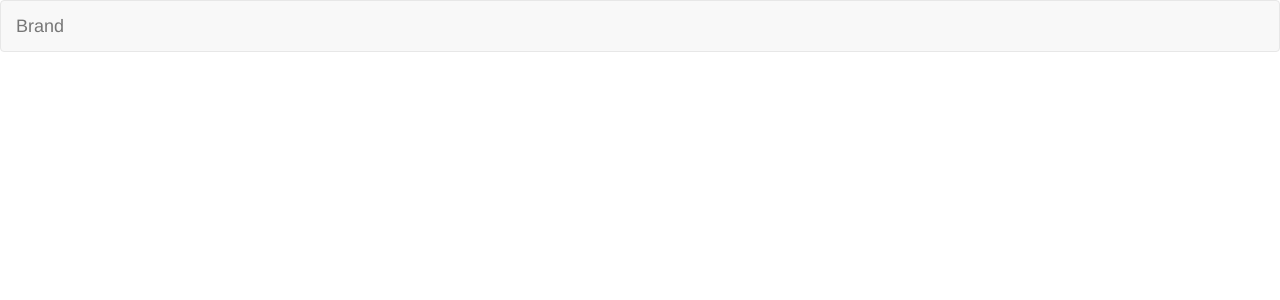
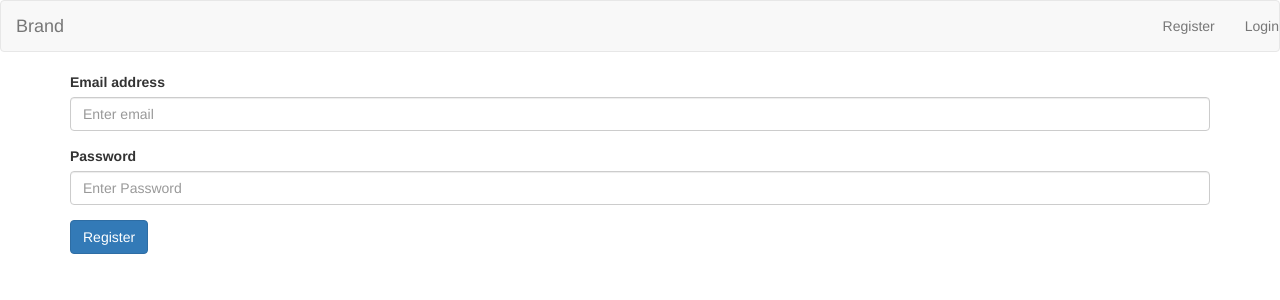
Before and after one commit to khushbu91/angular4sampleapp, an Angular app: page /signup in a window 1280 px wide. Before the commit this address led to /. Shown: the top 300 px of the page. Built offline with nearby package versions, Linux system fonts and the light colour scheme.

Commit message:
header-signin-signup::done

```diff
--- a/src/app/app-routing.module.ts
+++ b/src/app/app-routing.module.ts
@@ -7,6 +7,9 @@ import { SigninComponent } from './signin/signin.component';
 const routes: Routes = [
 	{	path : 'signin',
 		component : SigninComponent
+	},
+	{	path : 'signup',
+		component : SignupComponent
 	}
 ];
 
--- a/src/app/app.component.ts
+++ b/src/app/app.component.ts
@@ -2,7 +2,7 @@ import { Component } from '@angular/core';
 
 @Component({
   selector: 'app-root',
-  template: '<router-outlet></router-outlet>'
+  template: '<app-header></app-header><router-outlet></router-outlet>'
 })
 export class AppComponent {
 
--- a/src/app/app.module.ts
+++ b/src/app/app.module.ts
@@ -2,16 +2,19 @@ import { BrowserModule } from '@angular/platform-browser';
 import { NgModule } from '@angular/core';
 import { HttpModule} from '@angular/http';
 import { AppRoutingModule }  from './app-routing.module';
+
 
 import {ReactiveFormsModule} from '@angular/forms';
 
 
 import { AppComponent } from './app.component';
 import { SignupComponent } from './signup/signup.component';
+import { HeaderComponent } from './header/header.component';
 import { SigninComponent } from './signin/signin.component';
 import {User} from './user'
 
 import { SigninService } from './signin/signin.service';
+import { SignupService } from './signup/signup.service';
 
 @NgModule({
   imports: [
@@ -21,11 +24,12 @@ import { SigninService } from './signin/signin.service';
   ],
   declarations: [
     AppComponent,
+    HeaderComponent,
     SignupComponent,
     SigninComponent
 
   ],
-  providers: [SigninService],
+  providers: [SigninService,SignupService],
   bootstrap: [AppComponent]
 })
 export class AppModule { }
--- /dev/null
+++ b/src/app/header/header.component.html
@@ -0,0 +1,10 @@
+<header>
+	<nav class="navbar navbar-default">
+		<a class="navbar-brand" href="#">Brand</a>
+		<ul class="nav navbar-nav navbar-right">
+    	<li><a routerLink="/signup">Register</a></li>
+    	<li><a routerLink="/signin">Login</a></li>
+		</ul>
+	</nav>
+
+ </header>
--- a/src/app/signin/signin.component.ts
+++ b/src/app/signin/signin.component.ts
@@ -1,6 +1,6 @@
 import { Component, OnInit } from '@angular/core';
 import {FormsModule,FormBuilder, FormGroup, Validators} from '@angular/forms';
-
+import {SigninService} from './signin.service';
 @Component({
   selector: 'app-signin',
   templateUrl: './signin.component.html',
@@ -12,7 +12,7 @@ export class SigninComponent implements OnInit {
 	email: string ='';
 	password:string ='';
 
-  	constructor(private fb: FormBuilder) {
+  	constructor(private fb: FormBuilder,private service:SigninService) {
   		this.rForm = fb.group({
   			'email' :[null,Validators.required],
   			'password' :[null,Validators.compose([Validators.required, Validators.minLength(30)])]
@@ -21,11 +21,12 @@ export class SigninComponent implements OnInit {
   	}
 
   	ngOnInit() {
+
   	}
   	addPost(post){
   		this.email = post.email;
   		this.password = post.password;
-  		console.log(post);
+      this.service.checkUserExistence(post);
   	}
 
 }
--- a/src/app/signin/signin.service.ts
+++ b/src/app/signin/signin.service.ts
@@ -1,16 +1,25 @@
 import { Injectable } from '@angular/core';
 import {User} from "./../user"
 
+@Injectable()
+
 export class SigninService{
+	existingUsers: User[] = [];
 
-	existingUsers: User[] =[];
-	setUserData(user){
-		var existingUsers = this.getUserData();
-		if(existingUsers){
-			existingUsers = JSON.parse(existingUsers);
+	checkUserExistence(user){
+		var data = this.getUserData();
+		if(data){
+			this.existingUsers = JSON.parse(data);
+			for(var i=0;i<this.existingUsers.length;i++){
+				if(this.existingUsers[i].email == user.email && this.existingUsers[i].password == user.password){
+					console.log("success");
+				}else{
+					console.log("Doesn't Exist");
+				}
+			}
 		}
-		existingUsers.push(user);
 	}
+
 	getUserData(){
 		 return localStorage.getItem('users');
 	}
--- a/src/app/signup/signup.component.html
+++ b/src/app/signup/signup.component.html
@@ -1,3 +1,13 @@
-<p>
-  signup works!
-</p>
+<div class="container">
+	<form [formGroup]="rForm" (ngSubmit)='addPost(rForm.value)'>
+		  <div class="form-group">
+		    <label for="email">Email address</label>
+		    <input type="email" class="form-control" id="email"  placeholder="Enter email"  formControlName ="email">
+		  </div>
+		  <div class="form-group">
+		    <label for="password">Password</label>
+		    <input type="password" class="form-control" id="password" placeholder="Enter Password" formControlName ="password">
+		  </div>
+  		  <button type="submit" class="btn btn-primary">Register</button>
+	 </form>
+</div>
--- a/src/app/signup/signup.component.ts
+++ b/src/app/signup/signup.component.ts
@@ -1,15 +1,33 @@
 import { Component, OnInit } from '@angular/core';
-
+import {FormsModule,FormBuilder, FormGroup, Validators} from '@angular/forms';
+import {SignupService} from './signup.service';
 @Component({
   selector: 'app-signup',
   templateUrl: './signup.component.html',
   styleUrls: ['./signup.component.css']
 })
 export class SignupComponent implements OnInit {
+	rForm : FormGroup;
+	post :any;
+	email: string ='';
+	password:string ='';
 
-  constructor() { }
+  	constructor(private fb: FormBuilder,private service:SignupService) {
+  		this.rForm = fb.group({
+  			'email' :[null,Validators.required],
+  			'password' :[null,Validators.compose([Validators.required, Validators.minLength(30)])]
+  		})
 
-  ngOnInit() {
-  }
+  	}
+
+  	ngOnInit() {
+
+  	}
+  	addPost(post){
+  		this.email = post.email;
+  		this.password = post.password;
+
+      this.service.setUserData(post);
+  	}
 
 }
--- /dev/null
+++ b/src/app/signup/signup.service.ts
@@ -0,0 +1,20 @@
+import { Injectable } from '@angular/core';
+import {User} from "./../user"
+
+@Injectable()
+
+export class SignupService{
+	existingUsers: User[] = [];
+
+	setUserData(user){
+		var data = this.getUserData();
+		if(data){
+			this.existingUsers = JSON.parse(data);
+		}
+		this.existingUsers.push(user);
+		localStorage.setItem("users",JSON.stringify(this.existingUsers));
+	}
+	getUserData(){
+		 return localStorage.getItem('users');
+	}
+}
--- a/src/app/user.ts
+++ b/src/app/user.ts
@@ -1,4 +1,4 @@
-export class User {
+export interface User {
  	email :string;
     password :string;
 }
--- a/src/index.html
+++ b/src/index.html
@@ -10,7 +10,6 @@
 </head>
 
 <body>
-  <header><nav class="navbar navbar-default"><a class="navbar-brand" href="#">Brand</a></nav></header>
   <app-root></app-root>
 </body>
 </html>
```
Also changed, not shown: src/app/header/header.component.ts (added, +10 -0 lines).
